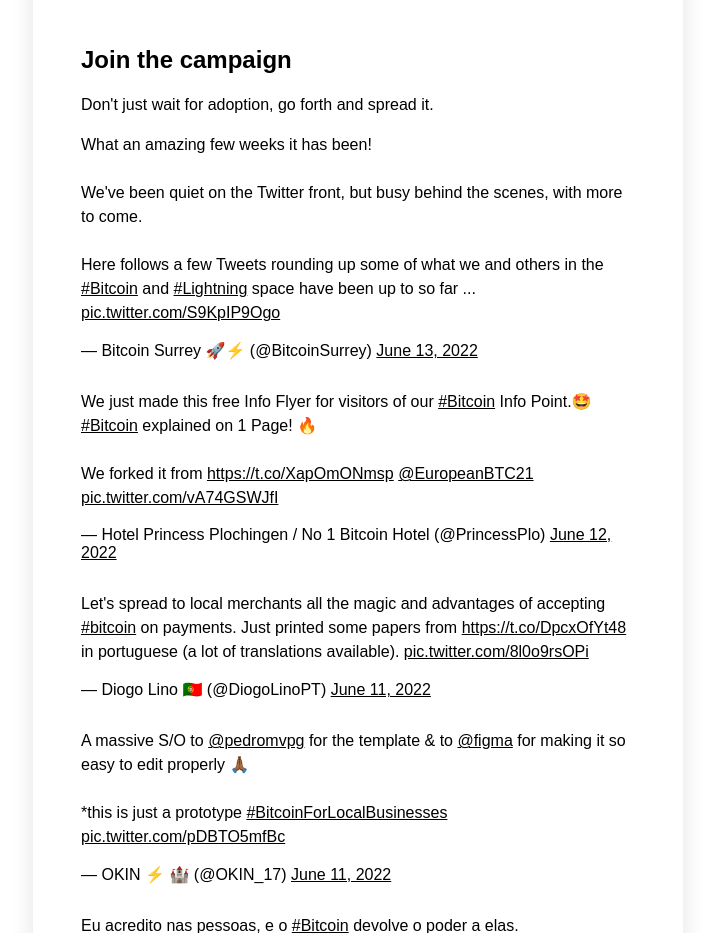
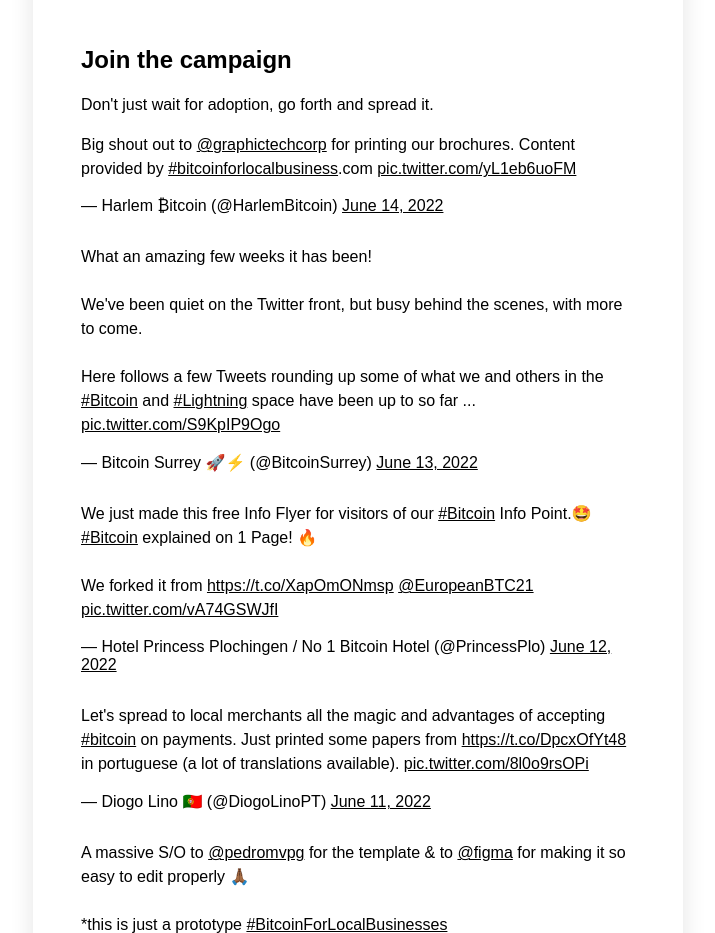
Before and after one commit to pedromvpg/bitcoinforlocalbusiness, a plain HTML site: page index.html in a window 1280 px wide. Shown: the part 3120-4053 px from the top of the page, without its empty margins (282-997 px from the left). Drawn offline with Linux system fonts and the light colour scheme; a web font is replaced by a local one.

Commit message:
Add @HarlemBitcoin tweet

```diff
--- a/index.html
+++ b/index.html
@@ -262,6 +262,8 @@
 					<h2>Join the campaign</h2>
 					<p>Don't just wait for adoption, go forth and spread it.</p>
 
+					<blockquote class="twitter-tweet"><p lang="en" dir="ltr">Big shout out to <a href="https://twitter.com/graphictechcorp?ref_src=twsrc%5Etfw">@graphictechcorp</a> for printing our brochures. Content provided by <a href="https://twitter.com/hashtag/bitcoinforlocalbusiness?src=hash&amp;ref_src=twsrc%5Etfw">#bitcoinforlocalbusiness</a>.com <a href="https://t.co/yL1eb6uoFM">pic.twitter.com/yL1eb6uoFM</a></p>&mdash; Harlem ₿itcoin (@HarlemBitcoin) <a href="https://twitter.com/HarlemBitcoin/status/1536748486812745730?ref_src=twsrc%5Etfw">June 14, 2022</a></blockquote>
+
 					<blockquote class="twitter-tweet"><p lang="en" dir="ltr">What an amazing few weeks it has been!<br><br>We&#39;ve been quiet on the Twitter front, but busy behind the scenes, with more to come.<br><br>Here follows a few Tweets rounding up some of what we and others in the <a href="https://twitter.com/hashtag/Bitcoin?src=hash&amp;ref_src=twsrc%5Etfw">#Bitcoin</a> and <a href="https://twitter.com/hashtag/Lightning?src=hash&amp;ref_src=twsrc%5Etfw">#Lightning</a> space have been up to so far ... <a href="https://t.co/S9KpIP9Ogo">pic.twitter.com/S9KpIP9Ogo</a></p>&mdash; Bitcoin Surrey 🚀⚡️ (@BitcoinSurrey) <a href="https://twitter.com/BitcoinSurrey/status/1536226862556491776?ref_src=twsrc%5Etfw">June 13, 2022</a></blockquote>
 
 					<blockquote class="twitter-tweet"><p lang="en" dir="ltr">We just made this free Info Flyer for visitors of our <a href="https://twitter.com/hashtag/Bitcoin?src=hash&amp;ref_src=twsrc%5Etfw">#Bitcoin</a> Info Point.🤩<a href="https://twitter.com/hashtag/Bitcoin?src=hash&amp;ref_src=twsrc%5Etfw">#Bitcoin</a> explained on 1 Page! 🔥<br><br>We forked it from <a href="https://t.co/XapOmONmsp">https://t.co/XapOmONmsp</a> <a href="https://twitter.com/EuropeanBTC21?ref_src=twsrc%5Etfw">@EuropeanBTC21</a> <a href="https://t.co/vA74GSWJfI">pic.twitter.com/vA74GSWJfI</a></p>&mdash; Hotel Princess Plochingen / No 1 Bitcoin Hotel (@PrincessPlo) <a href="https://twitter.com/PrincessPlo/status/1535954064265076737?ref_src=twsrc%5Etfw">June 12, 2022</a></blockquote>
```
